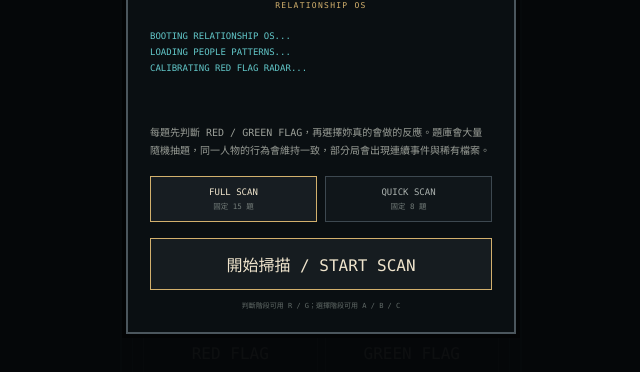
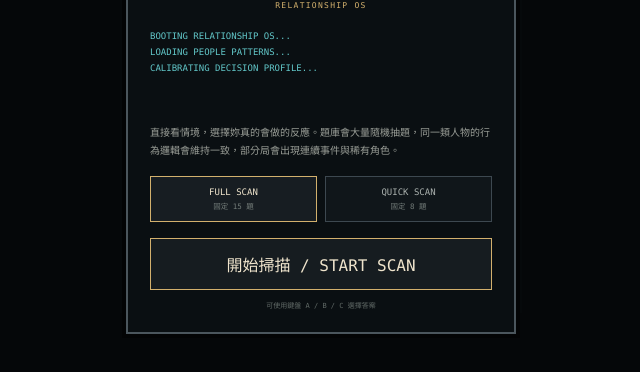
Before and after one commit to lancer1234/RED-FLAG-DETECTOR, a plain HTML site: page index.html in a window 1280 px wide. Shown: the part 264-636 px from the top of the page, without its empty margins (319-959 px from the left). Drawn offline with Linux system fonts and the light colour scheme.

Commit message:
Simplify scenario flow and relationship labels

```diff
--- a/index.html
+++ b/index.html
@@ -47,22 +47,14 @@
           <div class="quote" id="quote"></div>
         </div>
 
-        <section class="judge" id="judgePanel">
-          <div class="judge-title">FIRST INSTINCT // 這是警訊嗎？</div>
-          <div class="judge-buttons">
-            <button type="button" class="judge-btn red" data-flag="red">RED FLAG</button>
-            <button type="button" class="judge-btn green" data-flag="green">GREEN FLAG</button>
-          </div>
-        </section>
-
-        <div class="choices hidden" id="choices"></div>
+        <div class="choices" id="choices"></div>
         <div class="feedback hidden" id="feedback" role="status"></div>
       </div>
     </section>
 
     <footer class="foot">
       <span>RELATIONSHIP LAB</span>
-      <span>BUILD 3.0</span>
+      <span>BUILD 3.1</span>
     </footer>
   </main>
 
@@ -73,9 +65,9 @@
       <div class="bootline">
         BOOTING RELATIONSHIP OS...<br>
         LOADING PEOPLE PATTERNS...<br>
-        CALIBRATING RED FLAG RADAR...
+        CALIBRATING DECISION PROFILE...
       </div>
-      <p>每題先判斷 RED / GREEN FLAG，再選擇妳真的會做的反應。題庫會大量隨機抽題，同一人物的行為會維持一致，部分局會出現連續事件與稀有檔案。</p>
+      <p>直接看情境，選擇妳真的會做的反應。題庫會大量隨機抽題，同一類人物的行為邏輯會維持一致，部分局會出現連續事件與稀有角色。</p>
 
       <div class="mode-picker" aria-label="選擇遊戲模式">
         <button class="mode-btn active" data-rounds="15" data-mode="FULL SCAN">FULL SCAN <small>固定 15 題</small></button>
@@ -83,7 +75,7 @@
       </div>
 
       <button class="pxbtn" id="startBtn">開始掃描 / START SCAN</button>
-      <div class="hint">判斷階段可用 R / G；選擇階段可用 A / B / C</div>
+      <div class="hint">可使用鍵盤 A / B / C 選擇答案</div>
     </div>
   </section>
 
@@ -98,12 +90,6 @@
         <div class="rbox">RADAR<b id="r1"></b></div>
         <div class="rbox">STANDARD<b id="r2"></b></div>
         <div class="rbox">CHAOS<b id="r3"></b></div>
-      </div>
-
-      <div class="detection-box">
-        <span>FLAG DETECTION</span>
-        <b id="detectionRate">0%</b>
-        <small id="detectionDetail"></small>
       </div>
 
       <div class="summary-line" id="summaryLine"></div>
```
